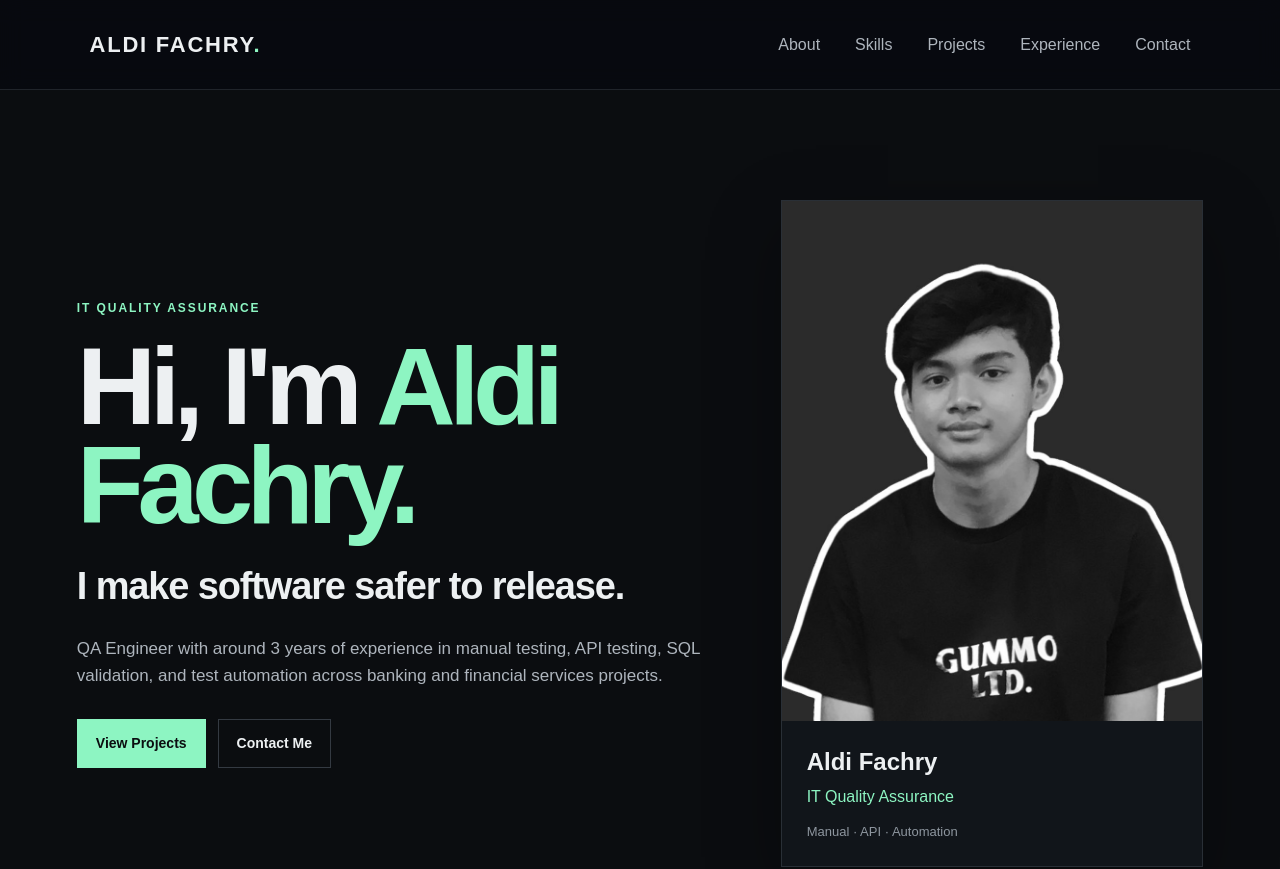
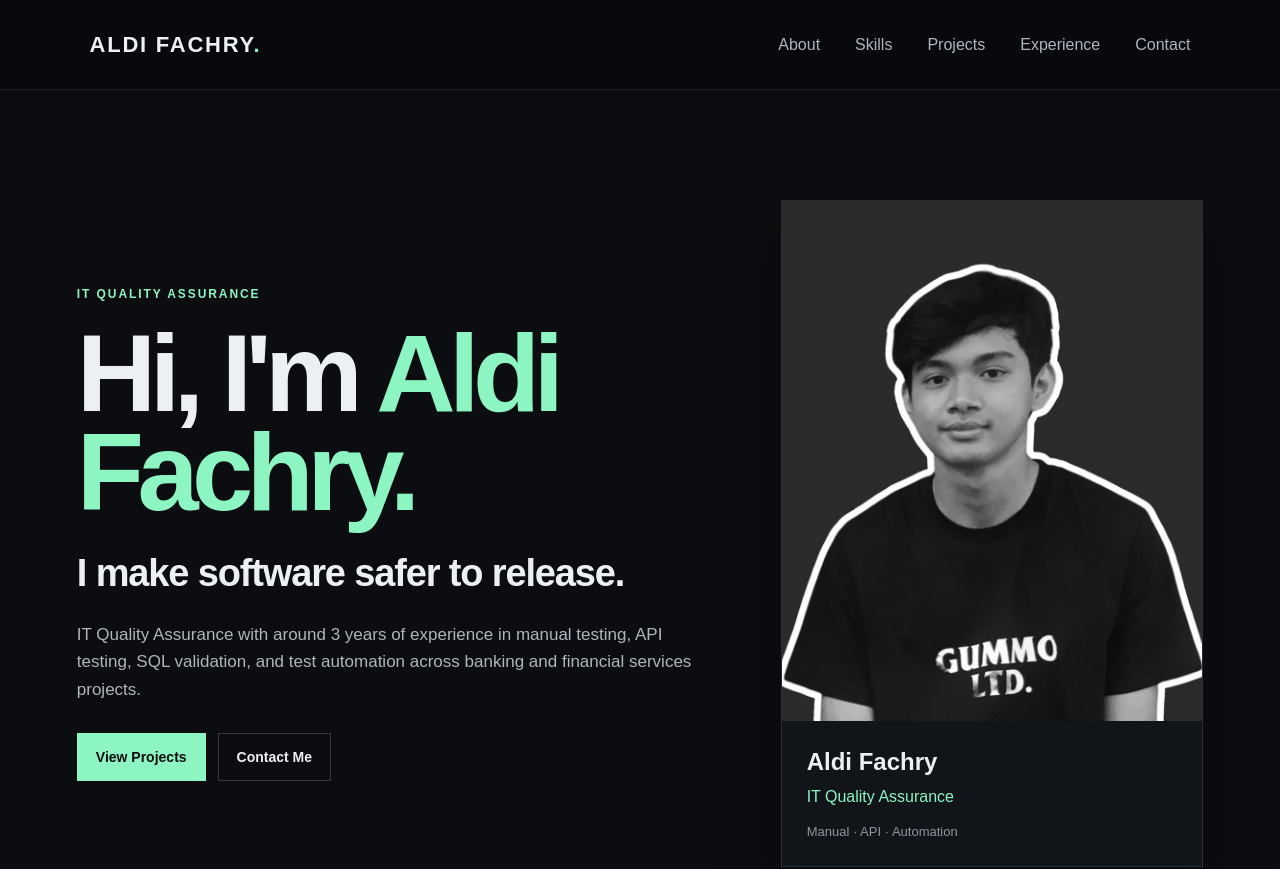
Before and after one commit to aldifchry/aldi-qa-portfolio, a Next.js app: page / in a window 1280 px wide. Shown: the top 869 px of the page. Built offline with nearby package versions, Linux system fonts and the light colour scheme.

Commit message:
Edit wording

```diff
--- a/app/layout.tsx
+++ b/app/layout.tsx
@@ -2,8 +2,8 @@ import type { Metadata } from "next";
 import "./globals.css";
 
 export const metadata: Metadata = {
-  title: "Aldi Fachry | QA Engineer Portfolio",
-  description: "QA Engineer portfolio — Manual Testing, API Testing and Automation.",
+  title: "Aldi Fachry | IT Quality Assurance Portfolio",
+  description: "IT Quality Assurance portfolio — Manual Testing, API Testing and Automation.",
 };
 
 export default function RootLayout({ children }: Readonly<{ children: React.ReactNode }>) {
--- a/app/page.tsx
+++ b/app/page.tsx
@@ -123,7 +123,7 @@ export default function Home() {
           <h1>Hi, I&apos;m <span>Aldi Fachry.</span></h1>
           <h2>I make software safer to release.</h2>
           <p className="lead">
-            QA Engineer with around 3 years of experience in manual testing,
+            IT Quality Assurance with around 3 years of experience in manual testing,
             API testing, SQL validation, and test automation across banking
             and financial services projects.
           </p>
@@ -233,7 +233,7 @@ export default function Home() {
         </div>
       </section>
 
-      <footer>© 2026 Aldi Fachry · QA Engineer Portfolio</footer>
+      <footer>© 2026 Aldi Fachry · IT Quality Assurance Portfolio</footer>
     </main>
   );
 }
```
Also changed, not shown: 1 other file (tests, documents, lock files or other folders).
